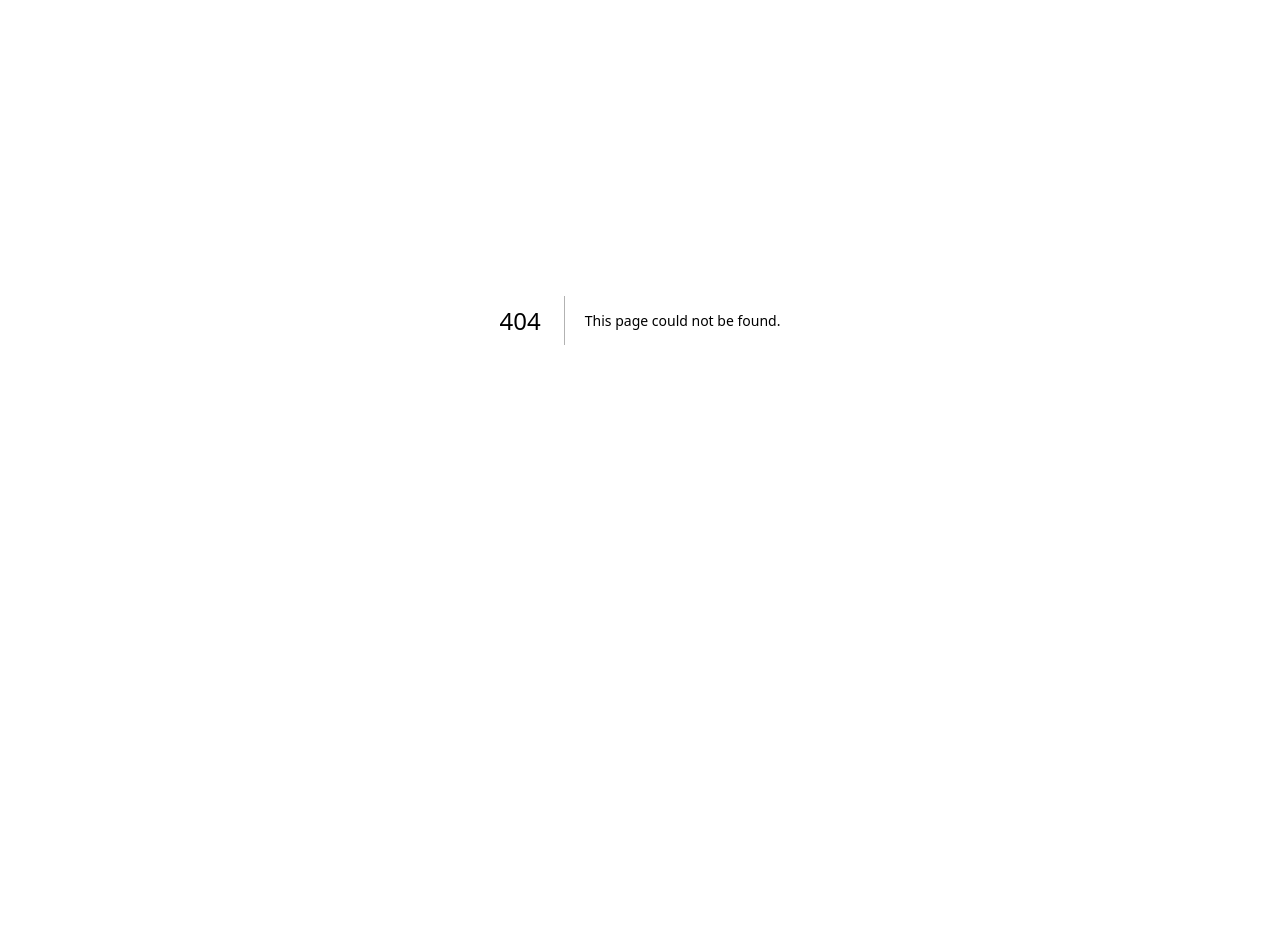
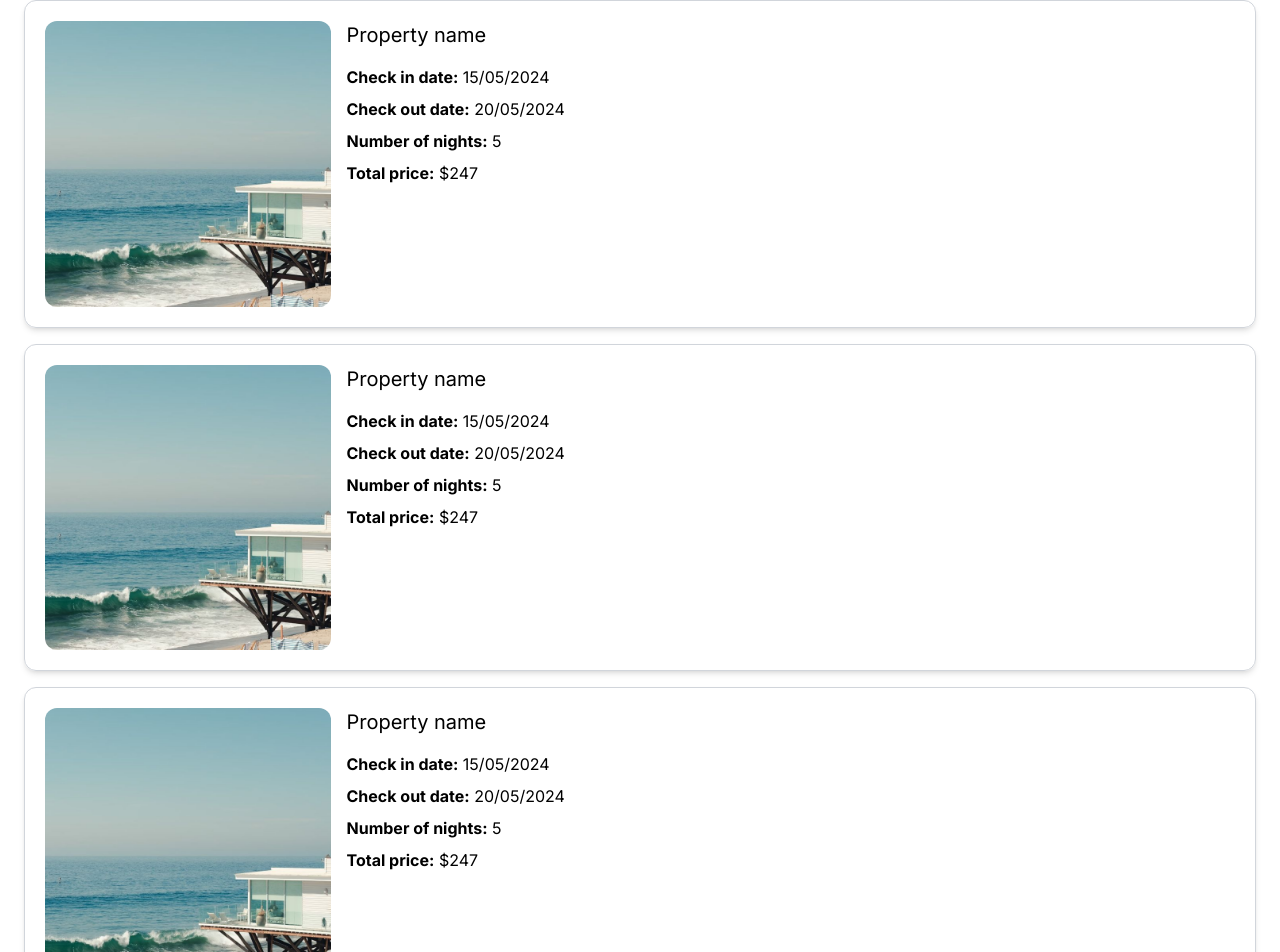
Before and after one commit to dan-yates1/nextjs-django-airbnb, a Next.js app: page /myreservations in a window 1280 px wide. Before the commit this address had no page. Shown: the part 208-1160 px from the top of the page. Before the commit the page ends 928 px from the top, so only its background shows below. Built offline with nearby package versions, Linux system fonts and the light colour scheme.

Commit message:
implemented reservations page with dummy content

```diff
--- /dev/null
+++ b/src/app/myreservations/page.tsx
@@ -0,0 +1,101 @@
+import Image from "next/image";
+
+export default function MrReservations() {
+  return (
+    <main className="max-x-[1500px] mx-auto px-6 pb-6">
+      <h1 className="my-6 mb-6 text-2xl">My reservations</h1>
+
+      <div className="space-y-4">
+        <div className="p-5 grid grid-cols-1 md:grid-cols-4 gap-4 shadow-md border border-gray-300 rounded-xl">
+          <div className="col-span-1">
+            <div className="relative overflow-hidden aspect-square rounded-xl">
+              <Image
+                fill
+                src="/beach_1.jpg"
+                className="hover:scale-110 object-cover transition h-full w-full"
+                alt="Beach house"
+              />
+            </div>
+          </div>
+
+          <div className="col-span-3 space-y-2">
+            <h2 className="mb-4 text-xl">Property name</h2>
+
+            <p>
+              <strong>Check in date:</strong> 15/05/2024
+            </p>
+            <p>
+              <strong>Check out date:</strong> 20/05/2024
+            </p>
+            <p>
+              <strong>Number of nights:</strong> 5
+            </p>
+            <p>
+              <strong>Total price:</strong> $247
+            </p>
+          </div>
+        </div>
+
+        <div className="p-5 grid grid-cols-1 md:grid-cols-4 gap-4 shadow-md border border-gray-300 rounded-xl">
+          <div className="col-span-1">
+            <div className="relative overflow-hidden aspect-square rounded-xl">
+              <Image
+                fill
+                src="/beach_1.jpg"
+                className="hover:scale-110 object-cover transition h-full w-full"
+                alt="Beach house"
+              />
+            </div>
+          </div>
+
+          <div className="col-span-3 space-y-2">
+            <h2 className="mb-4 text-xl">Property name</h2>
+
+            <p>
+              <strong>Check in date:</strong> 15/05/2024
+            </p>
+            <p>
+              <strong>Check out date:</strong> 20/05/2024
+            </p>
+            <p>
+              <strong>Number of nights:</strong> 5
+            </p>
+            <p>
+              <strong>Total price:</strong> $247
+            </p>
+          </div>
+        </div>
+
+        <div className="p-5 grid grid-cols-1 md:grid-cols-4 gap-4 shadow-md border border-gray-300 rounded-xl">
+          <div className="col-span-1">
+            <div className="relative overflow-hidden aspect-square rounded-xl">
+              <Image
+                fill
+                src="/beach_1.jpg"
+                className="hover:scale-110 object-cover transition h-full w-full"
+                alt="Beach house"
+              />
+            </div>
+          </div>
+
+          <div className="col-span-3 space-y-2">
+            <h2 className="mb-4 text-xl">Property name</h2>
+
+            <p>
+              <strong>Check in date:</strong> 15/05/2024
+            </p>
+            <p>
+              <strong>Check out date:</strong> 20/05/2024
+            </p>
+            <p>
+              <strong>Number of nights:</strong> 5
+            </p>
+            <p>
+              <strong>Total price:</strong> $247
+            </p>
+          </div>
+        </div>
+      </div>
+    </main>
+  );
+}
```
